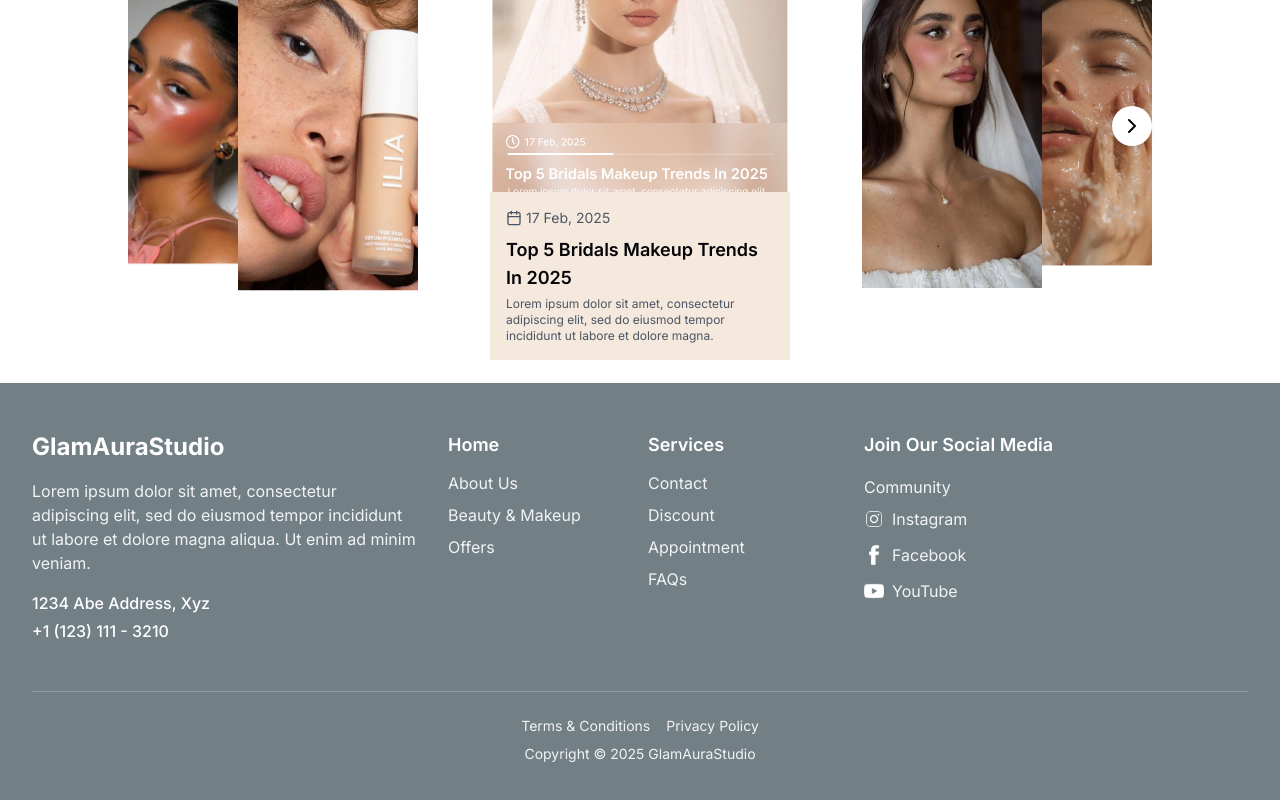
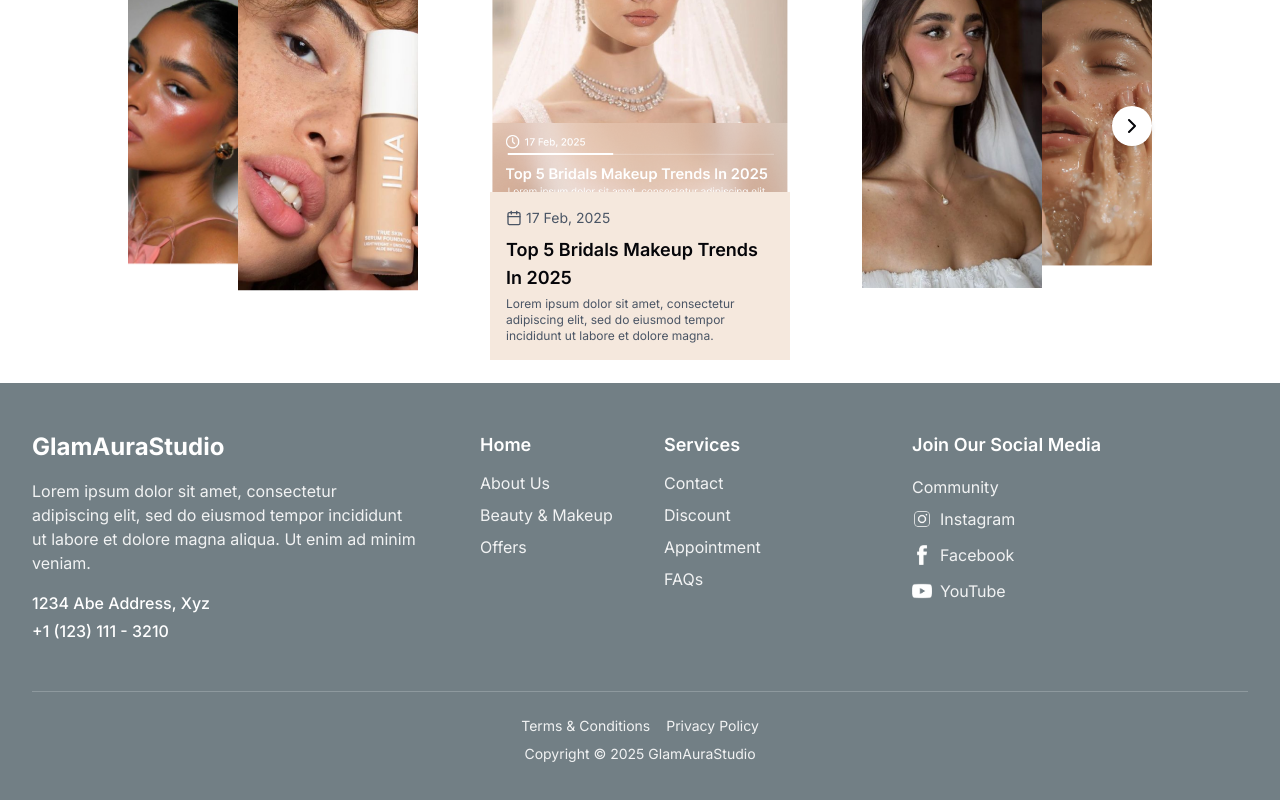
Before and after one commit to Irangi01/Beauty_Salon, a Next.js app: page / in a window 1280 px wide. Shown: the part 3178-3978 px from the top of the page. Built offline with nearby package versions, Linux system fonts and the light colour scheme.

Commit message:
Update page.tsx

```diff
--- a/app/page.tsx
+++ b/app/page.tsx
@@ -428,7 +428,7 @@ export default function Home() {
       <footer className="bg-[#727F85] text-white py-12">
   <div className="container mx-auto px-8">
     <div className="grid grid-cols-1 md:grid-cols-3 gap-8">
-      {/* Column 1: Brand Info */}
+      {/* Column 1: Brand Info - stays on left */}
       <div className="space-y-4">
         <h1 className="text-2xl font-bold">GlamAuraStudio</h1>
         <p className="text-white/90">
@@ -440,8 +440,8 @@ export default function Home() {
         </div>
       </div>
 
-      {/* Column 2: Links Grid */}
-      <div className="grid grid-cols-2 gap-4">
+      {/* Column 2: Links Grid - pushed right with margin */}
+      <div className="grid grid-cols-2 gap-4 md:ml-8"> {/* Added md:ml-8 */}
         <div>
           <h3 className="text-lg font-semibold mb-3">Home</h3>
           <ul className="space-y-2">
@@ -461,8 +461,8 @@ export default function Home() {
         </div>
       </div>
 
-      {/* Column 3: Social Media - Adjusted spacing */}
-      <div className="space-y-4">
+      {/* Column 3: Social Media - pushed further right */}
+      <div className="space-y-4 md:ml-12"> {/* Added md:ml-12 */}
         <h3 className="text-lg font-semibold">Join Our Social Media</h3>
         <div className="space-y-2">
           <p className="text-white/90">Community</p>
@@ -502,7 +502,7 @@ export default function Home() {
       </div>
     </div>
 
-    {/* Bottom Links - Adjusted to match image */}
+    {/* Bottom Links */}
     <div className="mt-12 pt-6 border-t border-white/20">
       <div className="flex flex-col items-center gap-2 text-center">
         <div className="flex flex-col md:flex-row gap-4">
```
Lines whose indentation alone changed are shown as unchanged.
